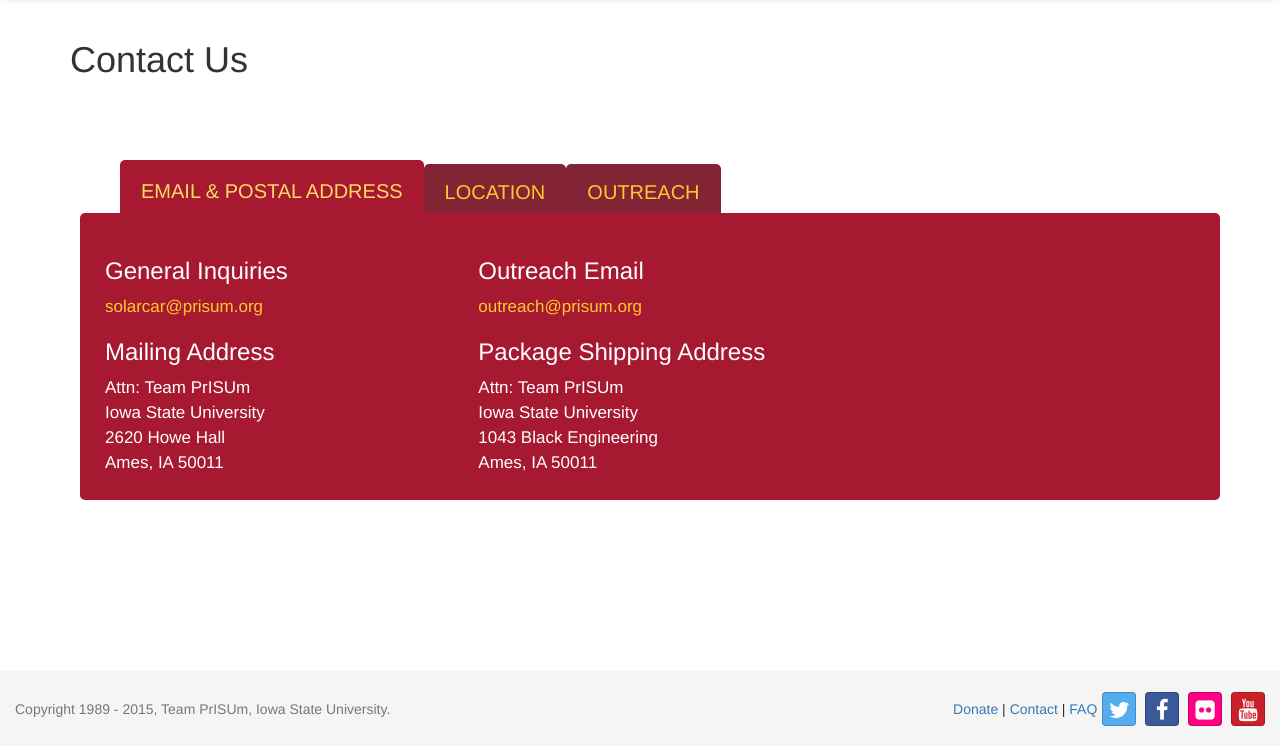
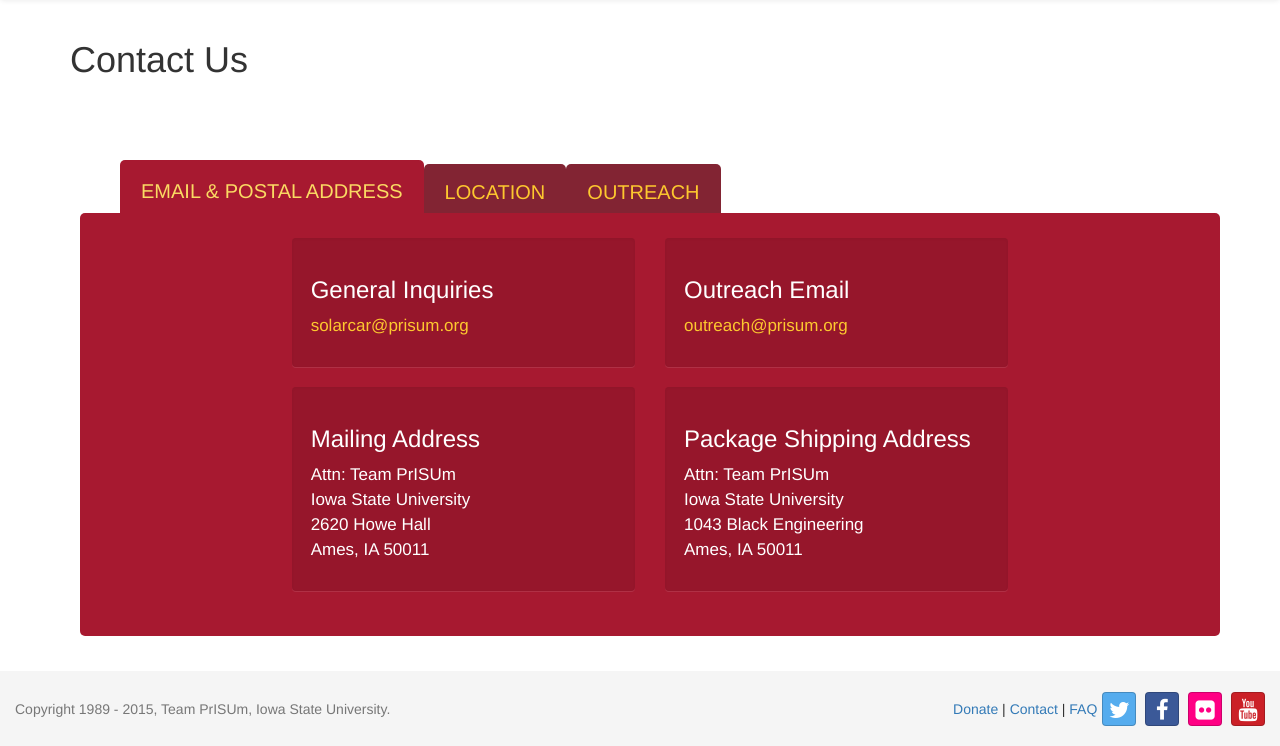
Before and after one commit to ISU-WebDevClub/prisum, a Flask app: page /contact in a window 1280 px wide. Shown: the part 54-800 px from the top of the page. Run offline with Flask 2, Linux system fonts and the light colour scheme; some libraries are stand-ins or nearby versions.

Commit message:
Wells for addresses, column ratios change for different size screens, and button added for the Outreach invite (work still needed)

```diff
--- a/prisum/static/css/global.css
+++ b/prisum/static/css/global.css
@@ -103,3 +103,10 @@ body {
 .tabs [id^="tab"]:checked ~ [id^="tab-content"] {
   display: block;
 }
+.address-card {
+  background: #96162B;
+  border: none;
+}
+.btn-yellow-on-red {
+  text-align:
+}
--- a/prisum/templates/contact.html
+++ b/prisum/templates/contact.html
@@ -12,36 +12,42 @@
 
       <div id="tab-content1" class="tab-content container-fluid">
         <div class="row">
-          <div class="col-sm-4">
-            <div class="address-card">
+          <div class="col-lg-2 col-md-1 col-sm-0"></div>
+          <div class="col-lg-4 col-md-5 col-sm-6">
+            <div class="well address-card">
               <h3>General Inquiries</h3>
-              <a href="mailto:solarcar@prisum.org">solarcar@prisum.org</a>
+
+              <p><a href="mailto:solarcar@prisum.org">solarcar@prisum.org</a></p>
             </div>
           </div>
-          <div class="col-sm-6">
-            <div class="address-card">
+          <div class="col-lg-4 col-md-5 col-sm-6">
+            <div class="well address-card">
               <h3>Outreach Email</h3>
-              <a href="mailto:outreach@prisum.org">outreach@prisum.org</a>
+
+              <p><a href="mailto:outreach@prisum.org">outreach@prisum.org</a></p>
             </div>
           </div>
         </div>
         <div class="row">
-          <div class="col-sm-4">
-            <div class="address-card">
+          <div class="col-lg-2 col-md-1 col-sm-0"></div>
+          <div class="col-lg-4 col-md-5 col-sm-6">
+            <div class="well address-card">
               <h3>Mailing Address</h3>
-              Attn: Team PrISUm<br>
-              Iowa State University<br>
-              2620 Howe Hall<br>
-              Ames, IA 50011
+
+              <p>Attn: Team PrISUm<br>
+                Iowa State University<br>
+                2620 Howe Hall<br>
+                Ames, IA 50011</p>
             </div>
           </div>
-          <div class="col-sm-6">
-            <div class="address-card">
+          <div class="col-lg-4 col-md-5 col-sm-6">
+            <div class="well address-card">
               <h3>Package Shipping Address</h3>
-              Attn: Team PrISUm<br>
-              Iowa State University<br>
-              1043 Black Engineering<br>
-              Ames, IA 50011
+
+              <p>Attn: Team PrISUm<br>
+                Iowa State University<br>
+                1043 Black Engineering<br>
+                Ames, IA 50011</p>
             </div>
           </div>
         </div>
@@ -71,12 +77,13 @@
               <h3 style="text-align:center">Find us in Google Maps</h3>
             </a>
           </div>
-          <div class="col-sm-4">
-            <div class="address-card">
+          <div class="col-lg-4 col-md-5 col-sm-6">
+            <div class="well address-card">
               <h3>Physical Address</h3>
-              Iowa State University<br>
-              1322 "Old" Sweeney Hall<br>
-              Ames, IA 50011
+
+              <p>Iowa State University<br>
+                1322 "Old" Sweeney Hall<br>
+                Ames, IA 50011</p>
             </div>
           </div>
         </div>
@@ -90,7 +97,13 @@
 
       <div id="tab-content3" class="tab-content container-fluid">
         <div class="row">
-          <div class="col-md-12">
+          <div class="col-lg-8 col-md-6">
+            <img class="img-responsive center-block img-rounded" src="../static/img/outreach1.jpg"
+               alt="Children gather for a PrISUm garage tour">
+          </div>
+          <div class="col-lg-4 col-md-6">
+            <h3 style="margin-top: 10px">Community Involvement</h3>
+
             <p>Giving back to the community is an important commitment of Team PrISUm. Year-round, PrISUm
               members tour the midwest United States visiting elementary schools, middle schools, high
               schools, community colleges, and community events in an effort to educate the masses about
@@ -100,39 +113,27 @@
                   href="http://www.desmoinesconcours.com/" target="_blank">Des Moines Concours
                 d’Elegance</a>. While on outreach events, team members explain the process of designing,
               manufacturing, and racing a solar powered vehicle.</p>
-            <img src="../static/img/outreach1.jpg"
-               style="max-width:100%; display:block; margin-left:auto; margin-right:auto">
           </div>
         </div>
-        <div class="row">
-          <div class="col-md-6">
-            <h3>SunRun</h3>
+        <div class="row" style="margin-top: 40px">
+          <div class="col-lg-4 col-md-6">
+            <h3 style="margin-top: 10px">SunRun</h3>
 
             <p>An annual tradition of Team PrISUm is to participate in the SunRun, a week-long event
               dedicated to outreach. While on the SunRun, the team travels over 1,000 miles across the
               state of Iowa in an attempt to visit as many schools, sponsors, and events as possible.</p>
           </div>
-          <div class="col-md-6">
-            <img src="../static/img/outreach2.jpg" style="width: 100%">
+          <div class="col-lg-8 col-md-6">
+            <img class="img-responsive center-block img-rounded" src="../static/img/outreach2.jpg"
+               alt="The PrISUm car in front of the Iowa capitol building">
           </div>
         </div>
         <div class="row">
           <div class="col-md-12">
-            <h3>Garage Tours</h3>
-
-            <p style="color: red">Generate content for here.</p>
-          </div>
-        </div>
-        <div class="row">
-          <div class="col-md-12">
-            <a href="mailto:outreach@prisum.org">
-              <h3>Invite PrISUm to your event!</h3>
+            <a class="btn btn-primary btn-yellow-on-red btn-lg center-block"
+               href="mailto:outreach@prisum.org" role="button" style="margin: 80px">Invite PrISUm to your
+              event!
             </a>
-          </div>
-        </div>
-        <div class="row">
-          <div class="col-md-12">
-            <h3 style="color: red">Solar Car Fundamentals (MOVE TO DIFFERENT PAGE?)</h3>
           </div>
         </div>
         <div class="row">
```
Also changed, not shown: prisum/static/img/outreach1.jpg.
